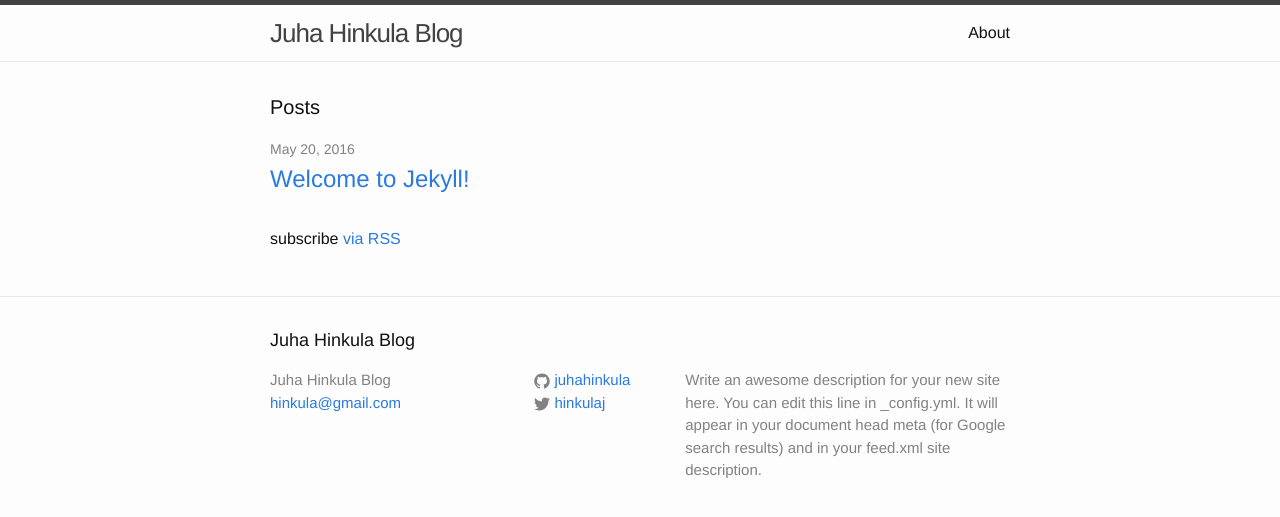
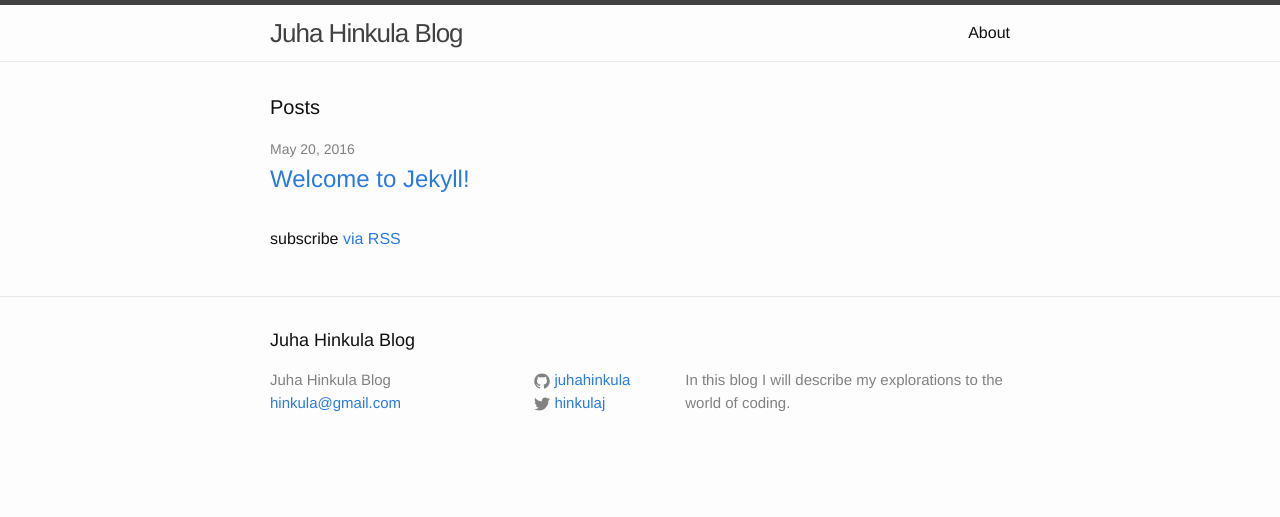
Before and after one commit to juhahinkula/juhahinkula.github.io, a Jekyll site: the page built from index.html, in a window 1280 px wide. Shown: the top 517 px of the page. Built offline with Jekyll 4.4.1, drawn with Linux system fonts in a browser that asks for light colours.

Commit message:
changes to config

```diff
--- a/_config.yml
+++ b/_config.yml
@@ -9,11 +9,9 @@
 title: Juha Hinkula Blog
 email: hinkula@gmail.com
 description: > # this means to ignore newlines until "baseurl:"
-  Write an awesome description for your new site here. You can edit this
-  line in _config.yml. It will appear in your document head meta (for
-  Google search results) and in your feed.xml site description.
+  In this blog I will describe my explorations to the world of coding.
 baseurl: "" # the subpath of your site, e.g. /blog
-url: "http://yourdomain.com" # the base hostname & protocol for your site
+url: "http://juhahinkula.github.io" # the base hostname & protocol for your site
 twitter_username: hinkulaj
 github_username:  juhahinkula
 
```
